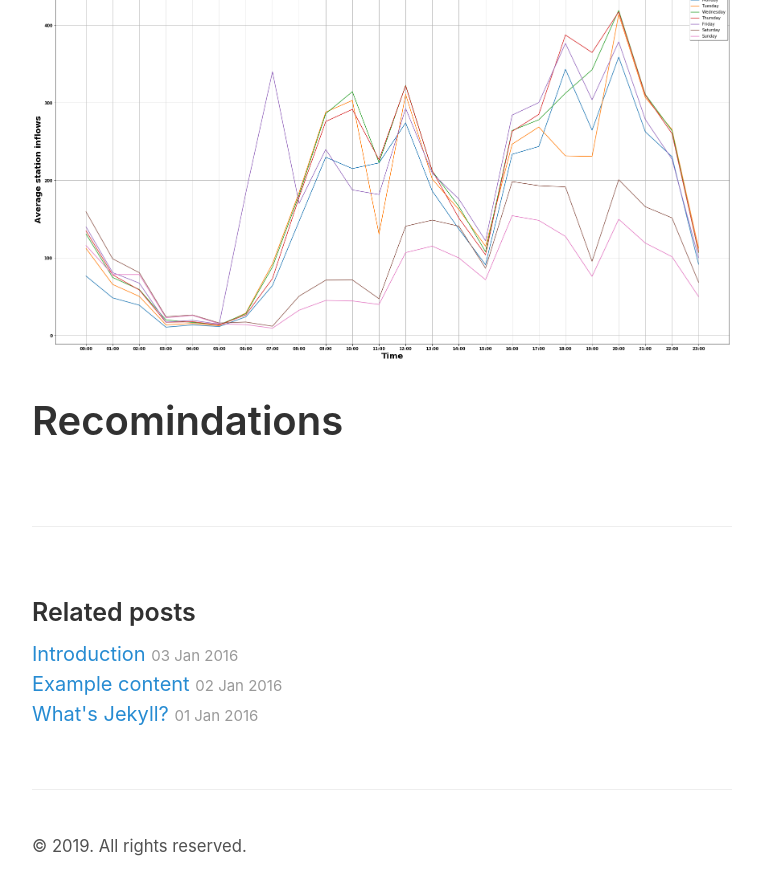
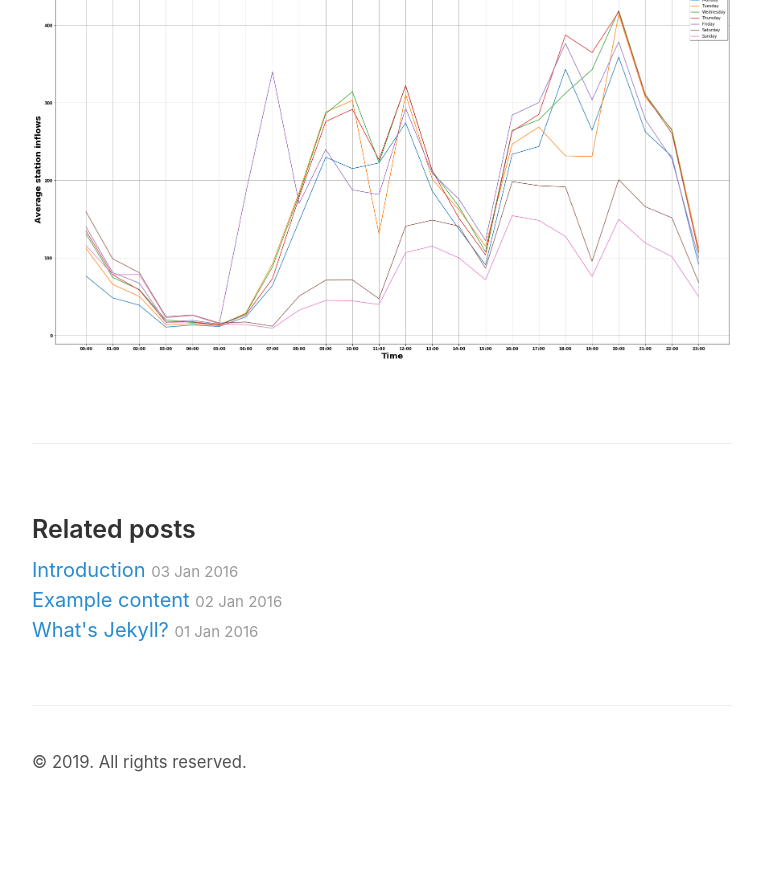
Before and after one commit to AliAlabdlmohsen/AliAlabdlmohsen.github.io, a Jekyll site: the page built from _posts/2019-07-08-Project01.md, in a window 1280 px wide and 900 px high, scrolled down 2787 px. Shown: the top 895 px of the window, without its empty margins (258-1021 px from the left). Built offline with Jekyll 4.4.1, drawn with Linux system fonts in a browser that asks for light colours; after the commit the page ends 3603 px from its top, so only the background shows below that.

Commit message:
Final Edit

```diff
--- a/_posts/2019-07-08-Project01.md
+++ b/_posts/2019-07-08-Project01.md
@@ -5,18 +5,18 @@
 
 # Introduction
 
-  We were emailed by an international organization called "Yes Women, Yes Tech" (YWYT) asking for assistance. the organization aims to get more women invisted in the tech fields. Therefore, they are looking for people to sign-up with their emails in order to send them the latest news and event dates regarding the subject. They are also hosting a gala at the beginning of summer and would like to invite as many people as possible. Their approach is to talk to people at New York City (NYC) subway stations. The organization is asking us to provide them with recomindations reagrding locations, dates and times in which they would have more chances of success.
+We were emailed by an international organization called "Yes Women, Yes Tech" (YWYT) asking for assistance. the organization aims to get more women invisted in the tech fields. Therefore, they are looking for people to sign-up with their emails in order to send them the latest news and event dates regarding the subject. They are also hosting a gala at the beginning of summer and would like to invite as many people as possible. Their approach is to talk to people at New York City (NYC) subway stations. The organization is asking us to provide them with recomindations reagrding locations, dates and times in which they would have more chances of success.
 
 # Steps
 
 ## Data Collection
-  Data was collected from the [MTA website](http://web.mta.info/developers/turnstile.html). The website provides weekly text files contating the turnstiles reading across all NYC stations. The team decided to look into data files with turnstile readings starting from May 4th and up to June 1st. This because the gala is being held at the beginning of summer and the month pior to that would be the best time to invite poeple.
+Data was collected from the [MTA website](http://web.mta.info/developers/turnstile.html). The website provides weekly text files contating the turnstiles reading across all NYC stations. The team decided to look into data files with turnstile readings starting from May 4th and up to June 1st. This because the gala is being held at the beginning of summer and the month pior to that would be the best time to invite poeple.
 
 ## Data Cleaning
-  The text files that were gathered from the MTA website had some unnecessary data for the purposes of this project. information regarding control area, line name, division and deck were eliminated in order to simplify the analysis part of the project.
+The text files that were gathered from the MTA website had some unnecessary data for the purposes of this project. information regarding control area, line name, division and deck were eliminated in order to simplify the analysis part of the project.
 
 ## Data Analysis
-  At first, the team looked into the top five subway stations in terms of volume of trafic. These stations were deemed to be the most important ones based on the assumption that more people means more chances of sign-ups.
+At first, the team looked into the top five subway stations in terms of volume of trafic. These stations were deemed to be the most important ones based on the assumption that more people means more chances of sign-ups.
 
   Then, we computed the average number of entries and exits across all stations based on the day of the week. This can provide information about which days the subway system is more crowded with potential sign-ups.
 
@@ -29,5 +29,3 @@
 ![avg_inflow_outflow]({{ site.url }}/images/avg_inflow_outflow.png)
 
 ![Average_per_station]({{ site.url }}/images/Average_per_station.png)
-
-# Recomindations
```
